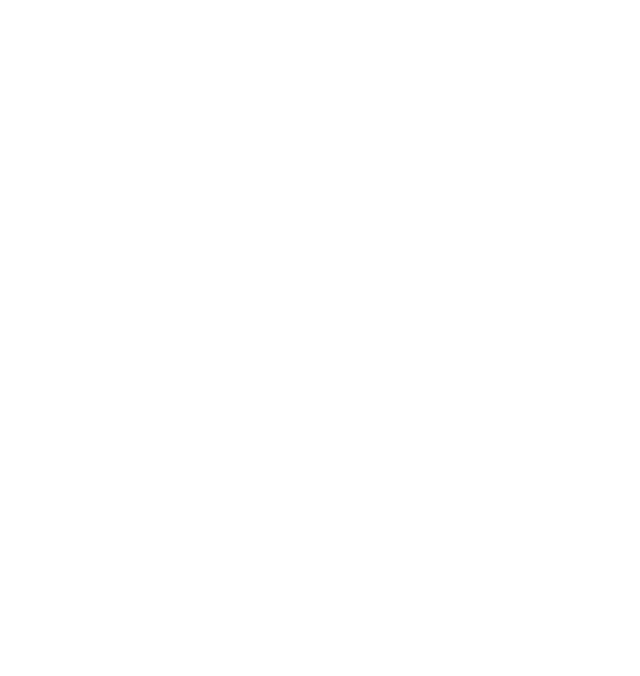
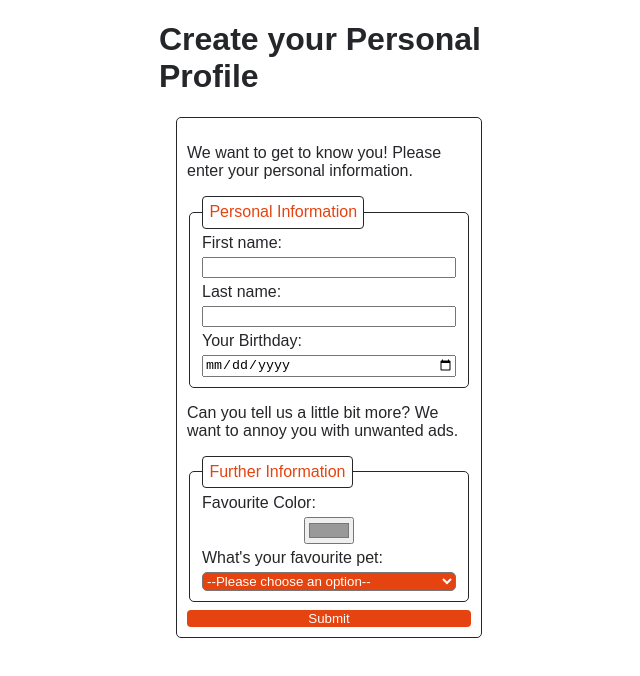
Before and after one commit to Anja-Klassen/personal-profile, a website: page index.html in a window 1280 px wide. Shown: the whole page, without its empty margins (311-951 px from the left). Drawn offline with Linux system fonts and the light colour scheme.

Commit message:
add solution

```diff
--- a/index.html
+++ b/index.html
@@ -10,6 +10,44 @@
     <link rel="stylesheet" href="./css/styles.css" />
   </head>
   <body>
-    <section></section>
+
+      <h1>Create your Personal Profile</h1>
+      <form>
+        <p>
+          We want to get to know you! Please enter your personal information.
+        </p>
+        <fieldset>
+          <legend>Personal Information</legend>
+          <label for="first-name">First name:</label>
+          <input type="text" name="first-name" id="first-name" />
+          <label for="last-name">Last name:</label>
+          <input type="text" name="last-name" id="last-name" />
+          <label for="date-of-birth">Your Birthday:</label>
+          <input type="date" name="date-of-birth" id="date-of-birth" />
+        </fieldset>
+        <p>
+          Can you tell us a little bit more? We want to annoy you with unwanted
+          ads.
+        </p>
+        <fieldset>
+          <legend>Further Information</legend>
+          <label for="favourite-color">Favourite Color:</label>
+          <input
+            type="color"
+            name="favourite-color"
+            id="favourite-color"
+            value="#999999"
+          />
+          <label for="favourite-pet">What's your favourite pet:</label>
+          <select name="favourite-pet" id="favourite-pet">
+            <option value="choose-option">--Please choose an option--</option>
+            <option value="turtle">Turtle</option>
+            <option value="mouse">Mouse</option>
+            <option value="dog">Dog</option>
+          </select>
+        </fieldset>
+        <button type="submit" name="submit-button">Submit</button>
+      </form>
+    </div>
   </body>
 </html>
```
